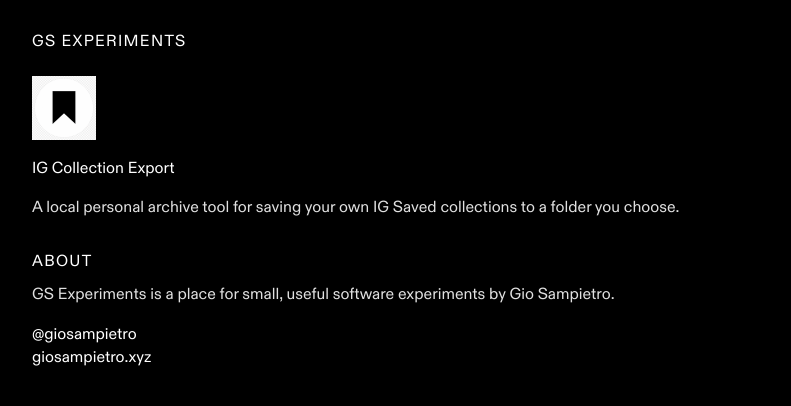
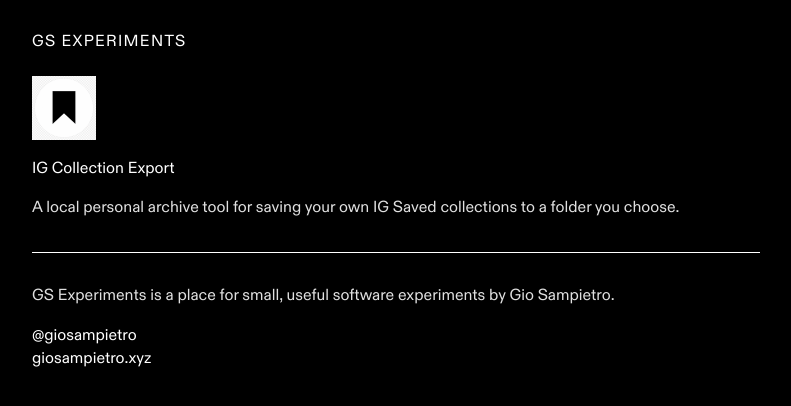
Before and after one commit to giosampietro/giosampietro-experiments, a Jekyll site: the page built from index.md, in a window 1280 px wide. Shown: the top 406 px of the page, without its empty margins (244-1035 px from the left). Built offline with Jekyll 4.4.1, drawn with Linux system fonts in a browser that asks for light colours.

Commit message:
Use divider before identity block

```diff
--- a/index.md
+++ b/index.md
@@ -13,7 +13,7 @@ title: GS Experiments
   </p>
 </section>
 
-## About
+---
 
 GS Experiments is a place for small, useful software experiments by Gio Sampietro.
 
```
